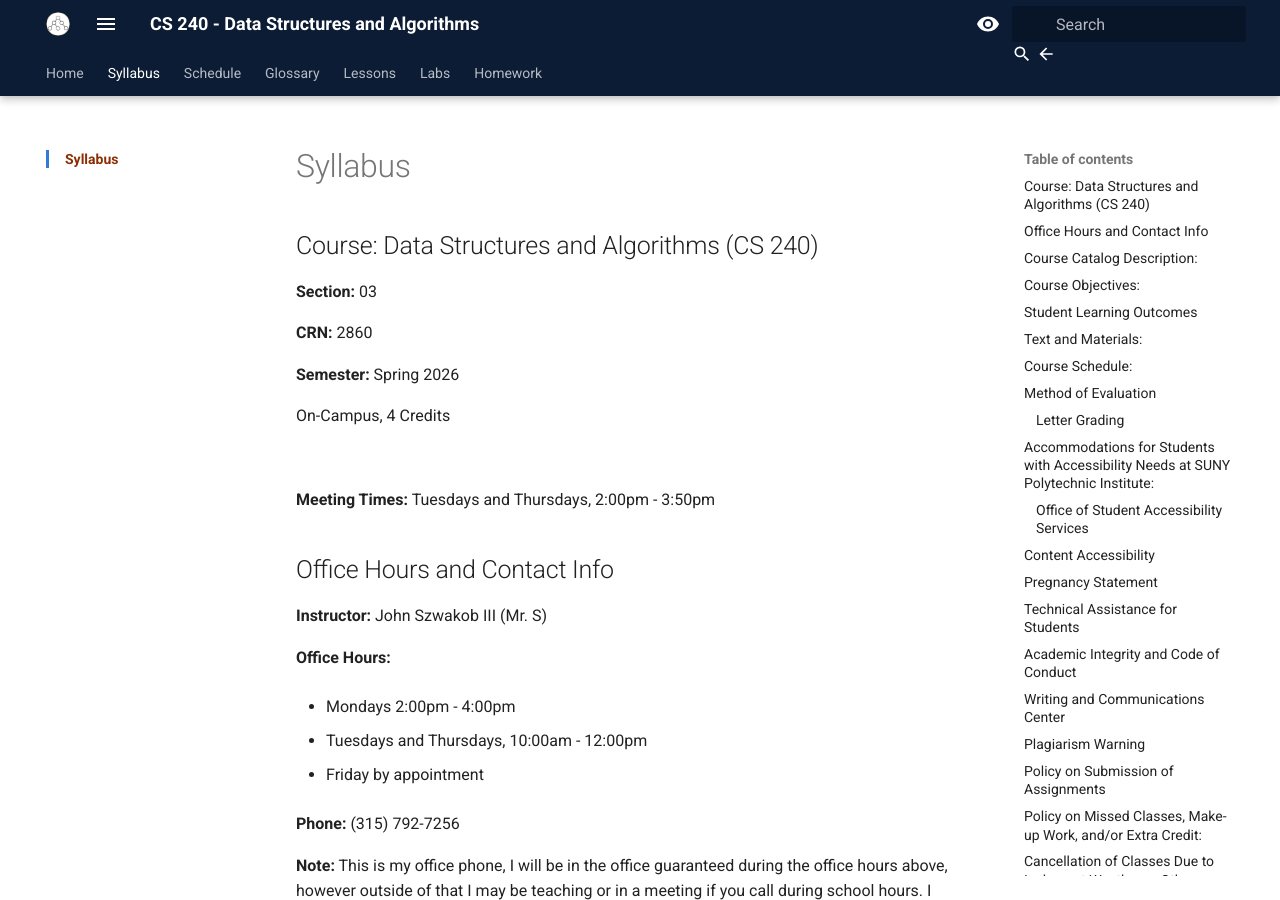
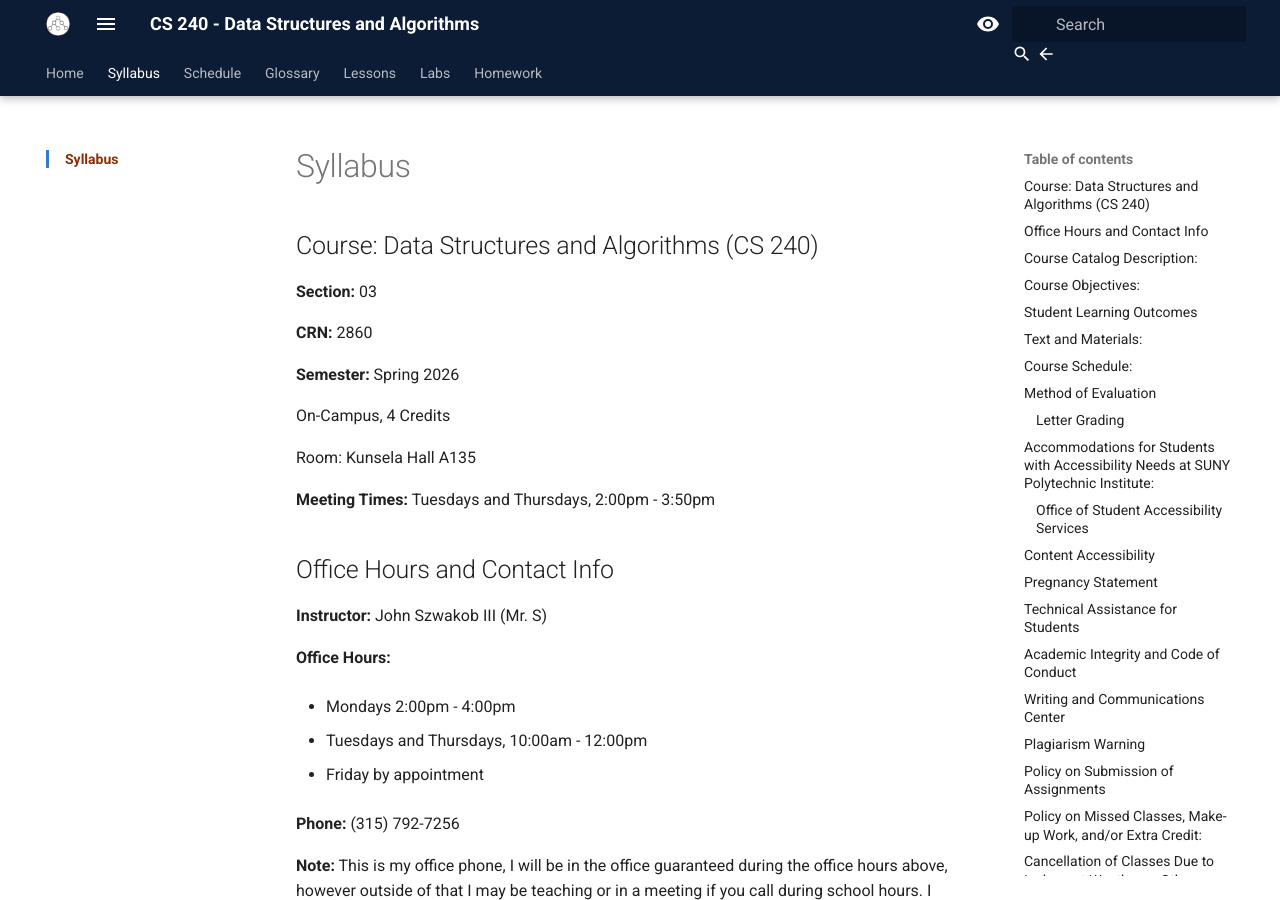
Before and after one commit to szwakoj/CS240, an MkDocs documentation site: the page built from docs/syllabus.md, in a window 1280 px wide and 900 px high. Built offline with MkDocs 1.6.1 and Material for MkDocs 9.7.7, drawn with Linux system fonts in a browser that asks for light colours.

Commit message:
Added room number

```diff
--- a/docs/syllabus.md
+++ b/docs/syllabus.md
@@ -9,6 +9,7 @@
 
 On-Campus, 4 Credits
 
+Room: Kunsela Hall A135
 <br>
 
 **Meeting Times:** Tuesdays and Thursdays, 2:00pm - 3:50pm
```
